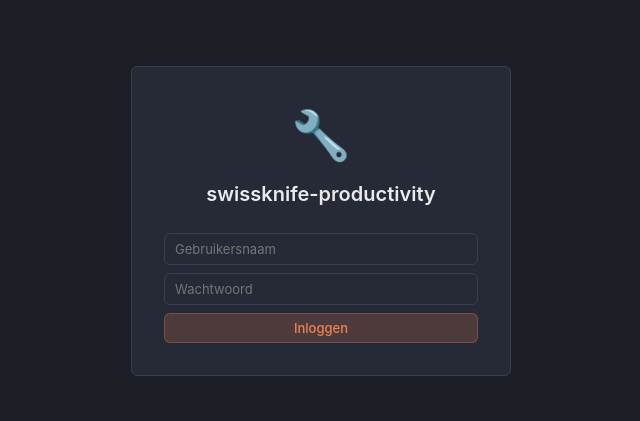
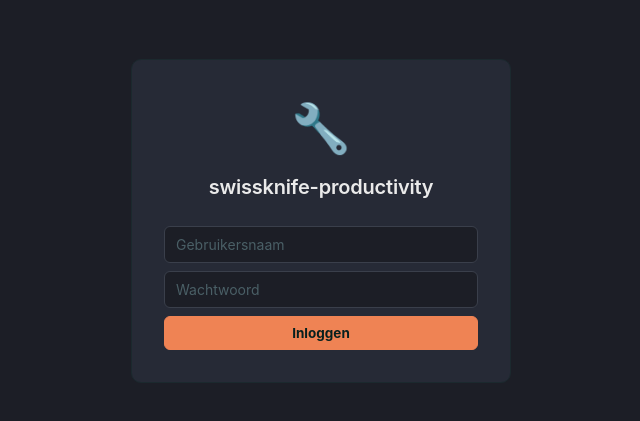
Before and after one commit to jayvenco/sk-productivity, a SvelteKit app in the folder frontend/: page /login in a window 1280 px wide. Shown: the part 179-600 px from the top of the page, without its empty margins (319-959 px from the left). Built offline with nearby package versions, Linux system fonts and the light colour scheme.

Commit message:
style: RsyncWebUI look (teal/petrol, fonts, gradient, border-radius)

```diff
--- a/frontend/src/app.css
+++ b/frontend/src/app.css
@@ -1,88 +1,123 @@
 :root {
-  --radius: 6px;
+  --radius: 10px;
+  --radius-sm: 6px;
 
-  /* Dark theme (default) — Deep Ocean & Sand */
-  --bg: #1c1e26;
-  --bg-card: #262a36;
-  --bg-hover: #2d3142;
-  --border: #3a3f4b;
-  --text: #eaeaea;
-  --text-muted: #9ca8b8;
-  --accent: #ef8354;
-  --accent-hover: #f09b6e;
-  --green: #4caf50;
-  --yellow: #ff9800;
-  --red: #fc8181;
-  --blue: #6b7a8f;
-  --sidebar-bg: #262a36;
+  --bg: #0d1315;
+  --bg-card: #141f22;
+  --bg-hover: #1f2f34;
+  --border: #22343a;
+  --border-soft: #1b292e;
+  --text: #e2edef;
+  --text-muted: #7d959c;
+  --text-dim: #566d74;
+
+  --accent: #3fcfc0;
+  --accent-hover: #5cd9cc;
+  --amber: #f0b429;
+  --green: #45c982;
+  --red: #ee5f72;
+  --violet: #9d8df1;
+  --blue: #3fcfc0;
+
+  --sidebar-bg: #141f22;
   --sidebar-w: 200px;
+  --font-ui: -apple-system, BlinkMacSystemFont, 'Segoe UI', Roboto, 'Helvetica Neue', Arial, sans-serif;
+  --font-mono: ui-monospace, 'JetBrains Mono', 'SF Mono', 'Fira Code', 'Consolas', monospace;
 }
 
 * { margin: 0; padding: 0; box-sizing: border-box; }
 
 body {
-  font-family: -apple-system, BlinkMacSystemFont, 'Segoe UI', Roboto, Oxygen, sans-serif;
+  font-family: var(--font-ui);
   background: var(--bg);
   color: var(--text);
   line-height: 1.5;
-  font-size: 14px;
+  font-size: 15px;
+  -webkit-font-smoothing: antialiased;
+  background-image:
+    radial-gradient(900px 400px at 12% -8%, rgba(63, 207, 192, .07), transparent 70%),
+    radial-gradient(700px 380px at 92% 0%, rgba(240, 180, 41, .05), transparent 70%);
+  background-attachment: fixed;
+  min-height: 100vh;
 }
 
-a { color: var(--accent); text-decoration: none; }
+h1 { font-size: 22px; font-weight: 600; letter-spacing: -0.01em; }
+h2 { font-size: 18px; font-weight: 600; letter-spacing: -0.01em; }
+h3 { font-size: 15px; font-weight: 600; }
+h4 { font-size: 14px; font-weight: 500; }
+
+a { color: var(--teal); text-decoration: none; }
 a:hover { color: var(--accent-hover); }
 
 button {
   cursor: pointer;
-  border: 1px solid rgba(255,255,255,0.08);
-  border-radius: var(--radius);
-  padding: 6px 12px;
-  font-size: 13px;
-  font-weight: 500;
+  border: 1px solid var(--border);
+  border-radius: var(--radius-sm);
+  padding: 8px 15px;
+  font-size: 13.5px;
+  font-weight: 550;
   transition: all 0.15s;
   font-family: inherit;
-  background: rgba(255,255,255,0.04);
+  background: var(--bg-card);
   color: var(--text);
-  backdrop-filter: blur(4px);
+  white-space: nowrap;
 }
 
 button:hover {
-  background: rgba(255,255,255,0.1);
-  border-color: rgba(255,255,255,0.15);
+  background: var(--bg-hover);
+  border-color: var(--border);
 }
 
-button.primary { background: rgba(239, 131, 84, 0.2); color: var(--accent); border-color: rgba(239, 131, 84, 0.3); }
-button.primary:hover { background: rgba(239, 131, 84, 0.3); border-color: rgba(239, 131, 84, 0.5); }
+button:active { transform: translateY(1px); }
+
+button.primary {
+  background: var(--accent);
+  border-color: var(--accent);
+  color: #06201e;
+  font-weight: 650;
+}
+button.primary:hover { filter: brightness(1.08); }
 
 button.secondary {
-  background: rgba(255,255,255,0.04);
+  background: transparent;
   color: var(--text);
-  border: 1px solid rgba(255,255,255,0.08);
+  border: 1px solid var(--border);
+}
+button.secondary:hover { background: var(--bg-hover); }
+
+button.danger {
+  color: var(--red);
+  border-color: rgba(238, 95, 114, 0.45);
+  background: transparent;
+}
+button.danger:hover { background: rgba(238, 95, 114, 0.1); border-color: var(--red); }
+
+button:disabled { opacity: .4; cursor: not-allowed; }
+
+input, textarea, select {
+  background: var(--bg);
+  border: 1px solid var(--border);
+  border-radius: var(--radius-sm);
+  color: var(--text);
+  padding: 9px 11px;
+  font-size: 14px;
+  font-family: inherit;
+  width: 100%;
+  outline: none;
 }
 
-button.secondary:hover { background: rgba(255,255,255,0.1); border-color: rgba(255,255,255,0.15); }
-
-button.danger { background: rgba(252, 129, 129, 0.15); color: var(--red); border-color: rgba(252, 129, 129, 0.3); }
-button.danger:hover { background: rgba(252, 129, 129, 0.25); border-color: rgba(252, 129, 129, 0.5); }
-
-input, textarea, select {
-  background: var(--bg-card);
-  border: 1px solid var(--border);
-  border-radius: var(--radius);
-  color: var(--text);
-  padding: 7px 10px;
-  font-size: 13px;
-  width: 100%;
-  outline: none;
-  font-family: inherit;
+input:focus, textarea:focus, select:focus {
+  border-color: var(--accent);
+  box-shadow: 0 0 0 3px rgba(63, 207, 192, 0.16);
 }
 
-input:focus, textarea:focus, select:focus { border-color: var(--accent); }
+input::placeholder, textarea::placeholder { color: #4a5f66; }
 
-textarea { font-family: 'SF Mono', 'Fira Code', monospace; resize: vertical; min-height: 80px; }
+textarea { font-family: var(--font-mono); resize: vertical; min-height: 80px; }
 
 .card {
   background: var(--bg-card);
-  border: 1px solid var(--border);
+  border: 1px solid var(--border-soft);
   border-radius: var(--radius);
   padding: 12px;
 }
@@ -108,29 +143,26 @@ textarea { font-family: 'SF Mono', 'Fira Code', monospace; resize: vertical; min
   font-weight: 500;
 }
 
-.badge-todo { background: #2d3142; color: #9ca8b8; }
-.badge-doing { background: #1a2a3a; color: #6b7a8f; }
-.badge-done { background: #1a2a1a; color: #81c784; }
-.badge-pending { background: #2d3142; color: #9ca8b8; }
-.badge-progress { background: #1a2a3a; color: #6b7a8f; }
-.badge-completed { background: #1a2a1a; color: #81c784; }
+.badge-todo { background: #1a282c; color: #7d959c; }
+.badge-doing { background: rgba(63, 207, 192, 0.1); color: var(--accent); }
+.badge-done { background: rgba(69, 201, 130, 0.1); color: var(--green); }
+.badge-pending { background: #1a282c; color: #7d959c; }
+.badge-progress { background: rgba(63, 207, 192, 0.1); color: var(--accent); }
+.badge-completed { background: rgba(69, 201, 130, 0.1); color: var(--green); }
 
-code { background: #111; padding: 2px 5px; border-radius: 4px; font-size: 12px; }
+code { font-family: var(--font-mono); background: #0a1012; padding: 2px 5px; border-radius: 4px; font-size: 12px; color: #b6cdd1; }
 
 pre {
-  background: #111;
+  background: #0a1012;
   border: 1px solid var(--border);
   border-radius: var(--radius);
   padding: 10px;
   overflow-x: auto;
   font-size: 12px;
   line-height: 1.4;
+  color: #b6cdd1;
+  font-family: var(--font-mono);
 }
-
-h1 { font-size: 22px; font-weight: 600; }
-h2 { font-size: 18px; font-weight: 600; }
-h3 { font-size: 15px; font-weight: 500; }
-h4 { font-size: 14px; font-weight: 500; }
 
 /* Mobile */
 @media (max-width: 640px) {
```
Also changed, not shown: frontend/src/lib/theme.js.
